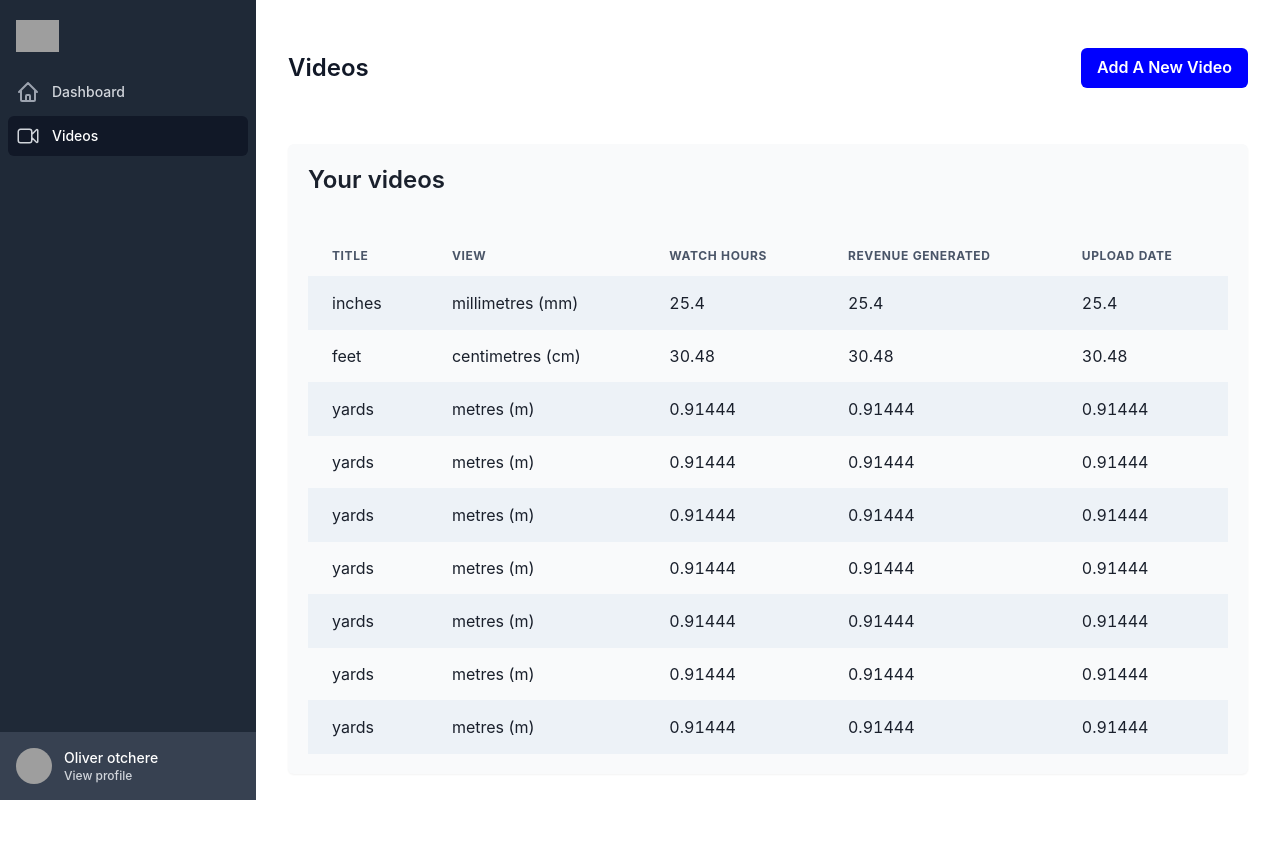
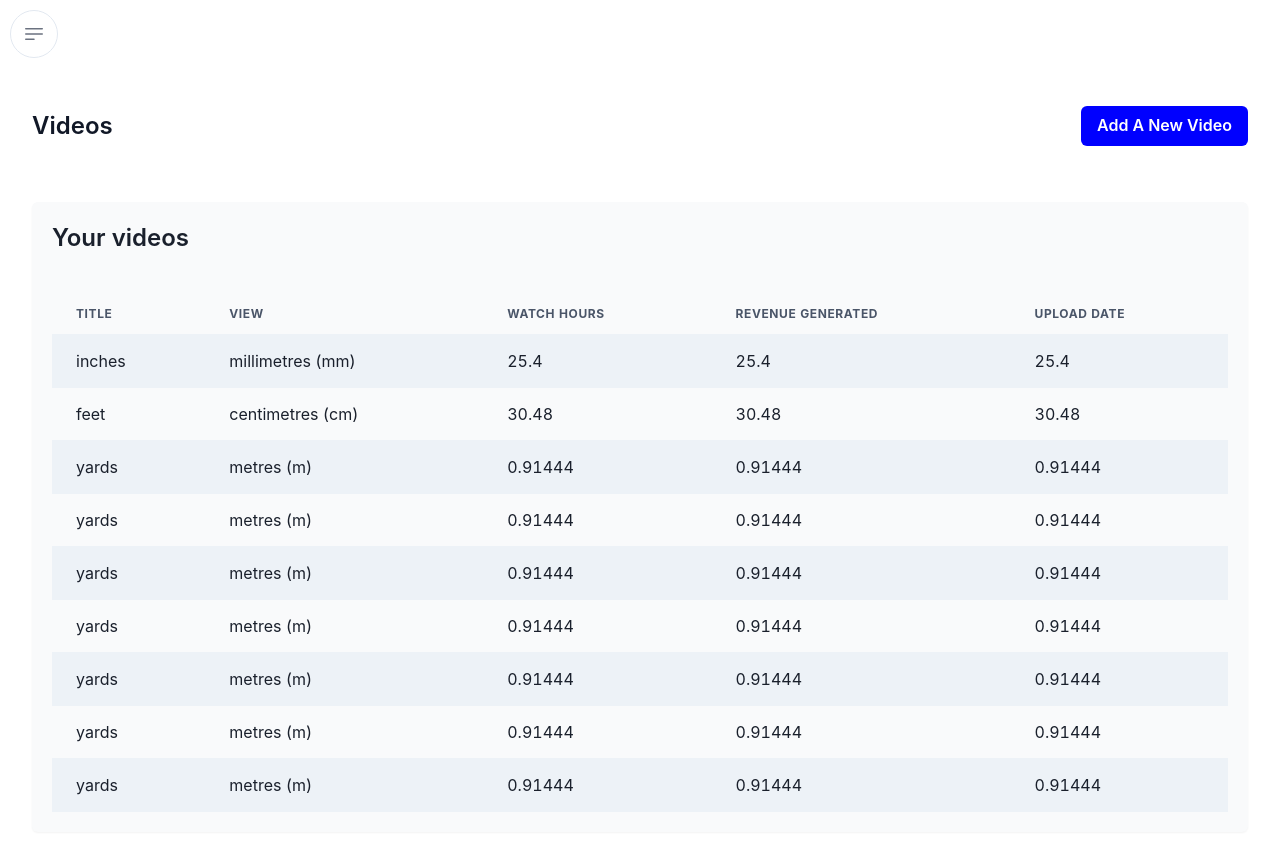
Before and after one commit to ForgeDigital/fdl-merchant-dashboard-app-code, a Next.js app: page /videos in a window 1280 px wide. Shown: the top 850 px of the page. Built offline with nearby package versions, Linux system fonts and the light colour scheme; grey boxes are pictures that could not be loaded.

Commit message:
added togglable sidebar

```diff
--- a/components/layouts/Baselayout.tsx
+++ b/components/layouts/Baselayout.tsx
@@ -1,6 +1,6 @@
 import Link from "next/link";
 import { useRouter } from "next/router";
-import React from "react";
+import React, { useState } from "react";
 
 interface IBaselayout {
   children: React.ReactNode;
@@ -13,6 +13,8 @@ const Baselayout: React.FC<IBaselayout> = ({ children }) => {
     if (route == router.pathname) return true;
     return false;
   };
+
+  const [open, setOpen] = useState(false);
 
   return (
     <div>
@@ -219,7 +221,13 @@ const Baselayout: React.FC<IBaselayout> = ({ children }) => {
         <div className="flex-shrink-0 w-14"></div>
       </div>
 
-      <div className="hidden md:flex md:w-64 md:flex-col md:fixed md:inset-y-0">
+      <div
+        className={`${
+          open
+            ? "hidden md:flex md:w-64 md:flex-col md:fixed md:inset-y-0"
+            : "hidden"
+        }`}
+      >
         <div className="flex-1 flex flex-col min-h-0 bg-gray-800">
           <div className="flex-1 flex flex-col pt-5 pb-4 overflow-y-auto">
             <div className="flex items-center flex-shrink-0 px-4">
@@ -287,34 +295,6 @@ const Baselayout: React.FC<IBaselayout> = ({ children }) => {
                 </svg>
                 Videos
               </Link>
-
-              {/* <a href="#" className="text-gray-300 hover:bg-gray-700 hover:text-white group flex items-center px-2 py-2 text-sm font-medium rounded-md">
-              <svg className="text-gray-400 group-hover:text-gray-300 mr-3 flex-shrink-0 h-6 w-6" xmlns="http://www.w3.org/2000/svg" fill="none" viewBox="0 0 24 24" stroke="currentColor" aria-hidden="true">
-                <path strokeLinecap="round" strokeLinejoin="round" strokeWidth="2" d="M3 7v10a2 2 0 002 2h14a2 2 0 002-2V9a2 2 0 00-2-2h-6l-2-2H5a2 2 0 00-2 2z" />
-              </svg>
-              Projects
-            </a>
-
-            <a href="#" className="text-gray-300 hover:bg-gray-700 hover:text-white group flex items-center px-2 py-2 text-sm font-medium rounded-md">
-              <svg className="text-gray-400 group-hover:text-gray-300 mr-3 flex-shrink-0 h-6 w-6" xmlns="http://www.w3.org/2000/svg" fill="none" viewBox="0 0 24 24" stroke="currentColor" aria-hidden="true">
-                <path strokeLinecap="round" strokeLinejoin="round" strokeWidth="2" d="M8 7V3m8 4V3m-9 8h10M5 21h14a2 2 0 002-2V7a2 2 0 00-2-2H5a2 2 0 00-2 2v12a2 2 0 002 2z" />
-              </svg>
-              Calendar
-            </a>
-
-            <a href="#" className="text-gray-300 hover:bg-gray-700 hover:text-white group flex items-center px-2 py-2 text-sm font-medium rounded-md">
-              <svg className="text-gray-400 group-hover:text-gray-300 mr-3 flex-shrink-0 h-6 w-6" xmlns="http://www.w3.org/2000/svg" fill="none" viewBox="0 0 24 24" stroke="currentColor" aria-hidden="true">
-                <path strokeLinecap="round" strokeLinejoin="round" strokeWidth="2" d="M20 13V6a2 2 0 00-2-2H6a2 2 0 00-2 2v7m16 0v5a2 2 0 01-2 2H6a2 2 0 01-2-2v-5m16 0h-2.586a1 1 0 00-.707.293l-2.414 2.414a1 1 0 01-.707.293h-3.172a1 1 0 01-.707-.293l-2.414-2.414A1 1 0 006.586 13H4" />
-              </svg>
-              Documents
-            </a>
-
-            <a href="#" className="text-gray-300 hover:bg-gray-700 hover:text-white group flex items-center px-2 py-2 text-sm font-medium rounded-md">
-              <svg className="text-gray-400 group-hover:text-gray-300 mr-3 flex-shrink-0 h-6 w-6" xmlns="http://www.w3.org/2000/svg" fill="none" viewBox="0 0 24 24" stroke="currentColor" aria-hidden="true">
-                <path strokeLinecap="round" strokeLinejoin="round" strokeWidth="2" d="M9 19v-6a2 2 0 00-2-2H5a2 2 0 00-2 2v6a2 2 0 002 2h2a2 2 0 002-2zm0 0V9a2 2 0 012-2h2a2 2 0 012 2v10m-6 0a2 2 0 002 2h2a2 2 0 002-2m0 0V5a2 2 0 012-2h2a2 2 0 012 2v14a2 2 0 01-2 2h-2a2 2 0 01-2-2z" />
-              </svg>
-              Reports
-            </a> */}
             </nav>
           </div>
           <div className="flex-shrink-0 flex bg-gray-700 p-4">
@@ -340,26 +320,26 @@ const Baselayout: React.FC<IBaselayout> = ({ children }) => {
           </div>
         </div>
       </div>
-      <div className="md:pl-64 flex flex-col flex-1">
-        <div className="sticky top-0 z-10 md:hidden pl-1 pt-1 sm:pl-3 sm:pt-3 bg-gray-100">
+      <div className={`${open ? "md:pl-64" : ""} flex flex-col flex-1`}>
+        <div className="sticky top-0 z-10  pl-1 pt-1 sm:pl-3 sm:pt-3 ">
           <button
             type="button"
-            className="-ml-0.5 -mt-0.5 h-12 w-12 inline-flex items-center justify-center rounded-md text-gray-500 hover:text-gray-900 focus:outline-none focus:ring-2 focus:ring-inset focus:ring-indigo-500"
+            className="-ml-0.5 -mt-0.5 h-12 border rounded-full w-12 inline-flex items-center justify-center text-gray-500 hover:text-gray-900 focus:outline-none focus:ring-2 focus:ring-inset focus:ring-indigo-500"
+            onClick={() => setOpen((state) => !state)}
           >
             <span className="sr-only">Open sidebar</span>
             <svg
-              className="h-6 w-6"
               xmlns="http://www.w3.org/2000/svg"
               fill="none"
               viewBox="0 0 24 24"
+              strokeWidth={1.5}
               stroke="currentColor"
-              aria-hidden="true"
+              className="w-6 h-6"
             >
               <path
                 strokeLinecap="round"
                 strokeLinejoin="round"
-                strokeWidth="2"
-                d="M4 6h16M4 12h16M4 18h16"
+                d="M3.75 6.75h16.5M3.75 12h16.5m-16.5 5.25H12"
               />
             </svg>
           </button>
```
